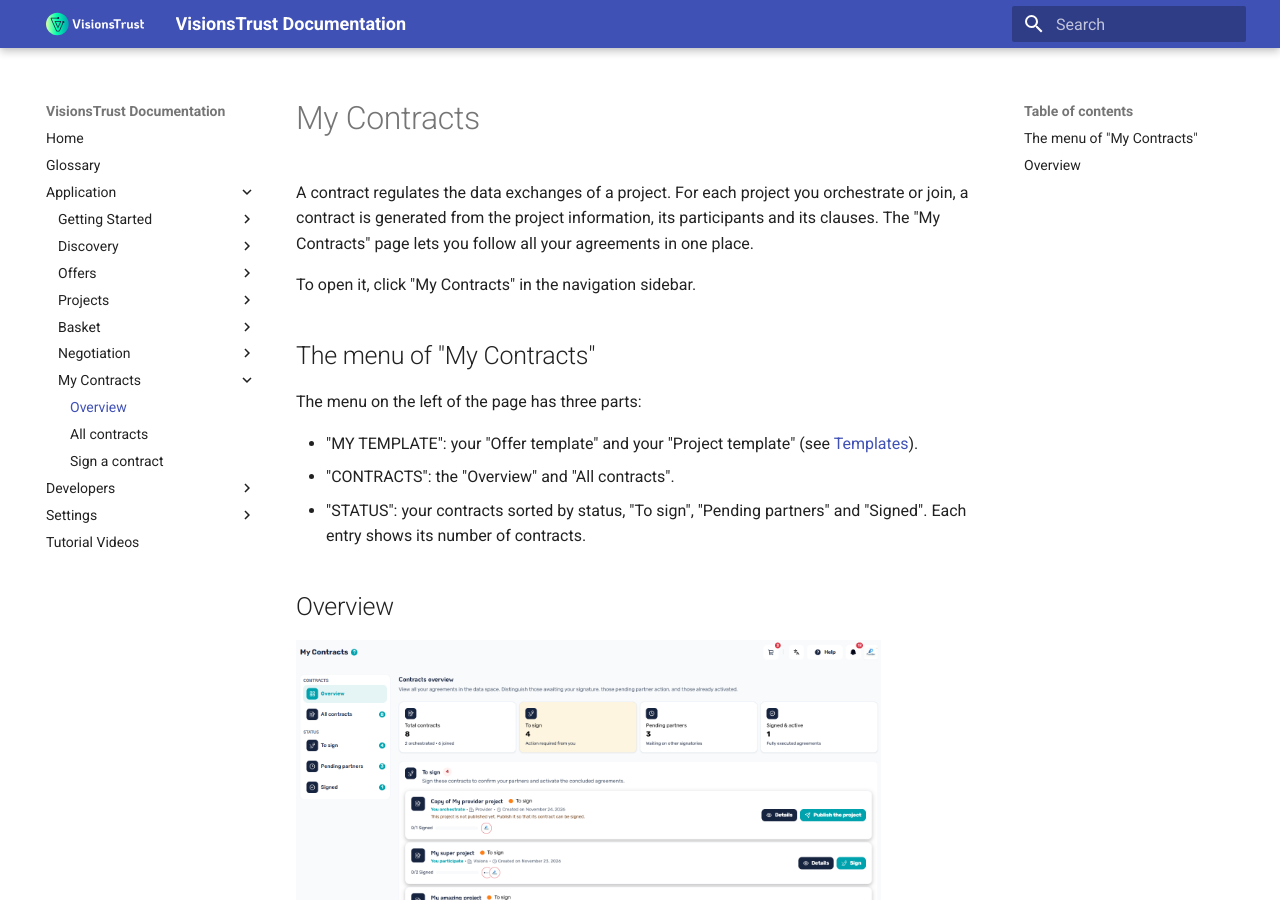
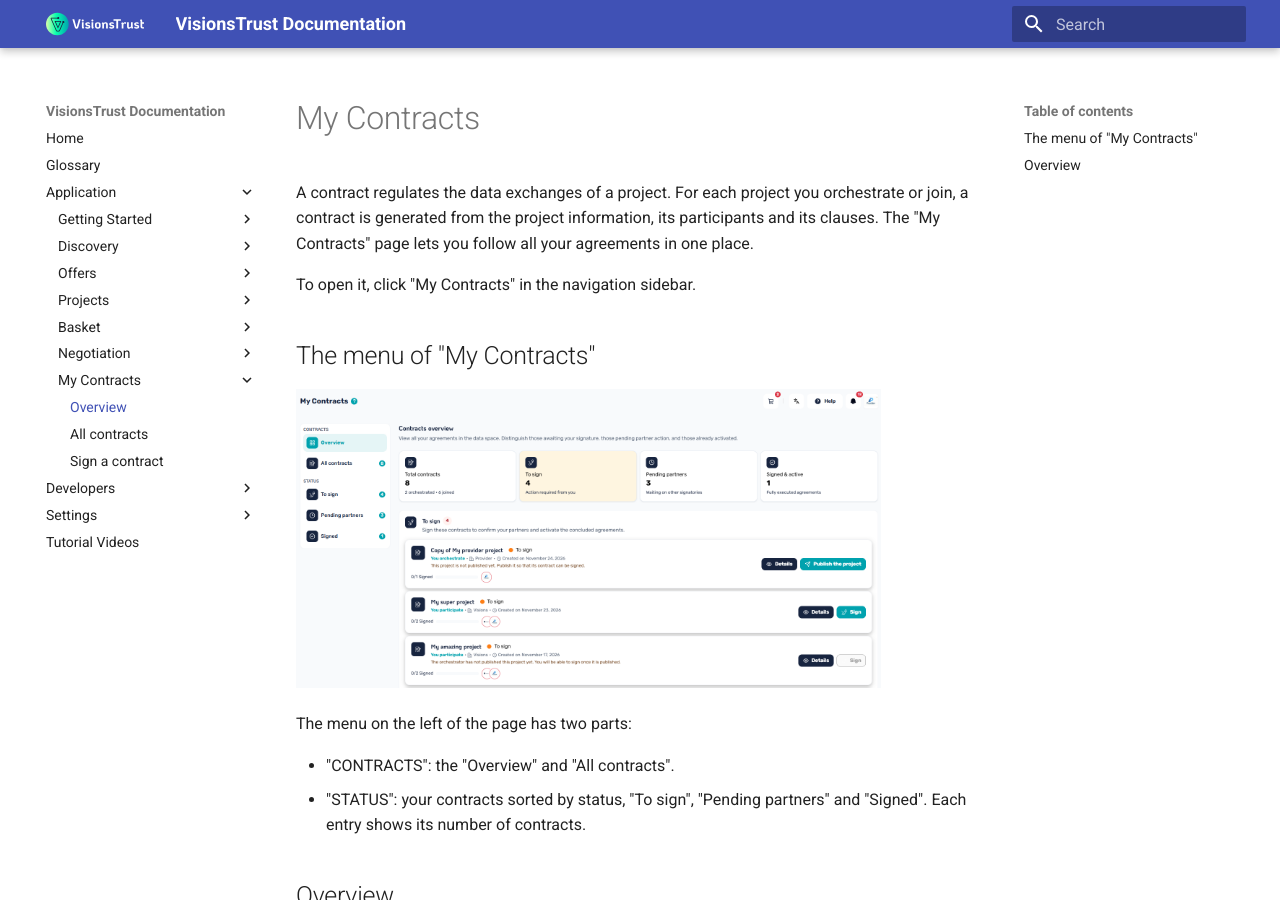
Before and after one commit to VisionsOfficial/visionstrust-docs, an MkDocs documentation site: the page built from docs/application/my-contracts/overview.md, in a window 1280 px wide and 900 px high. Built offline with MkDocs 1.6.1 and Material for MkDocs 9.7.7, drawn with Linux system fonts in a browser that asks for light colours.

Commit message:
docs: remove the templates from the My Contracts menu

```diff
--- a/docs/application/my-contracts/overview.md
+++ b/docs/application/my-contracts/overview.md
@@ -6,15 +6,14 @@ To open it, click "My Contracts" in the navigation sidebar.
 
 ## The menu of "My Contracts"
 
-The menu on the left of the page has three parts:
+<p><img src="../../images/contract-overview.png" alt="My Contracts overview" width="85%"></p>
 
-- "MY TEMPLATE": your "Offer template" and your "Project template" (see [Templates](../templates/overview.md)).
+The menu on the left of the page has two parts:
+
 - "CONTRACTS": the "Overview" and "All contracts".
 - "STATUS": your contracts sorted by status, "To sign", "Pending partners" and "Signed". Each entry shows its number of contracts.
 
 ## Overview
-
-<p><img src="../../images/contract-overview.png" alt="My Contracts overview" width="85%"></p>
 
 The overview shows your contracts at a glance, with four counters:
 
```
